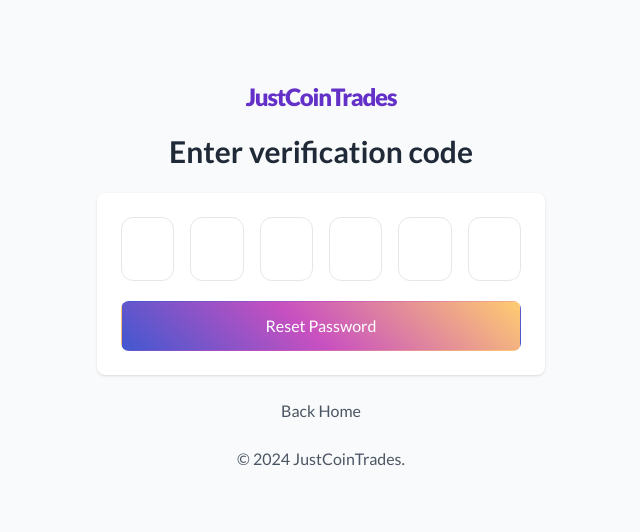
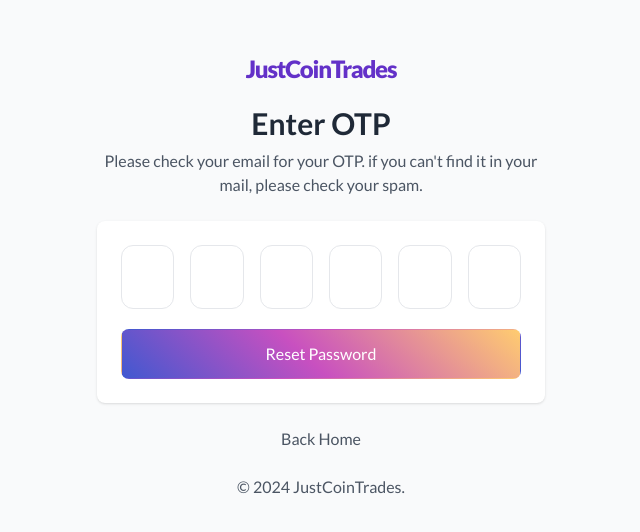
Before and after one commit to Asiwaju69/Justcointrade, a React (Vite) app: page /verify-code in a window 1280 px wide. Shown: the part 124-656 px from the top of the page, without its empty margins (319-959 px from the left). Built offline with nearby package versions, Linux system fonts and the light colour scheme.

Commit message:
fixed verification page

```diff
--- a/src/pages/authentication/Verification.tsx
+++ b/src/pages/authentication/Verification.tsx
@@ -43,7 +43,8 @@
                         <div className="text-center">
                             <Logo/>
                             <div className="mt-5 space-y-2">
-                                <h3 className="text-gray-800 text-2xl font-bold sm:text-3xl">Enter verification code</h3>
+                                <h3 className="text-gray-800 text-2xl font-bold sm:text-3xl">Enter OTP</h3>
+                                <p>Please check your email for your OTP. if you can't find it in your mail, please check your spam.</p>
 
                             </div>
                         </div>
```
